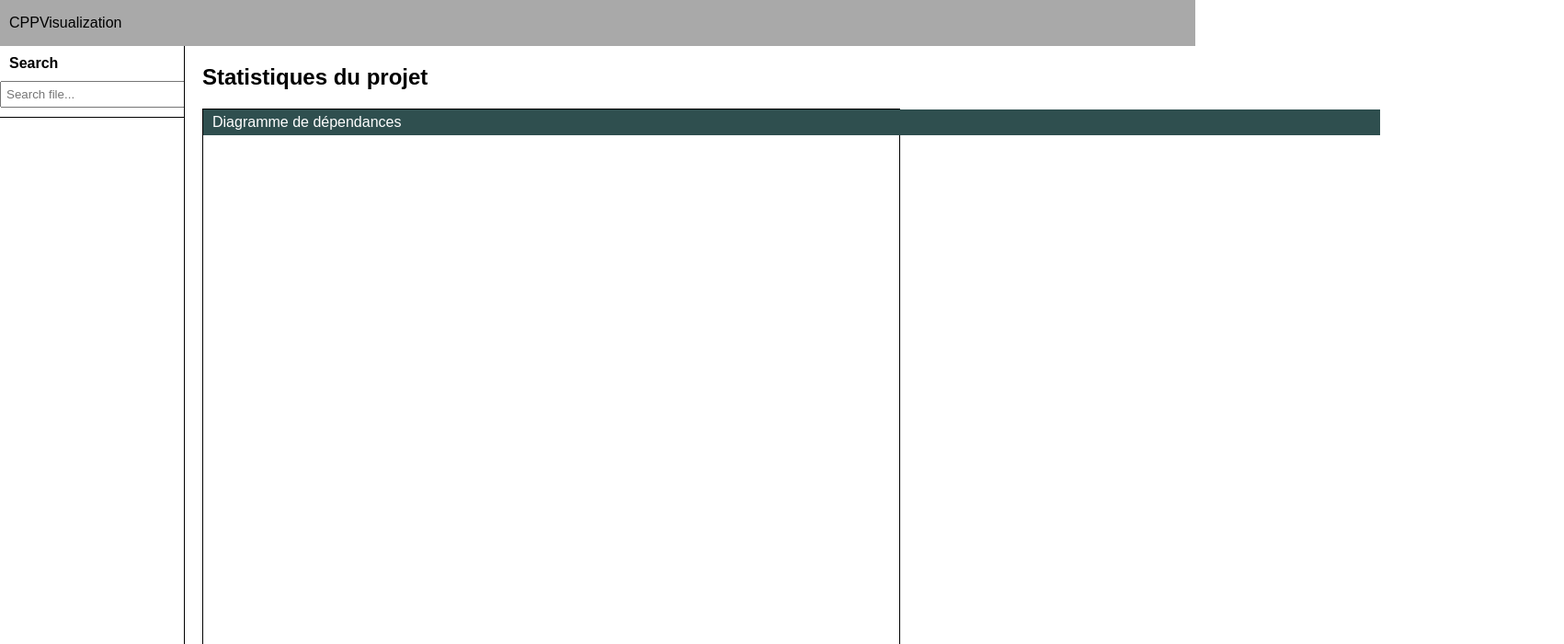
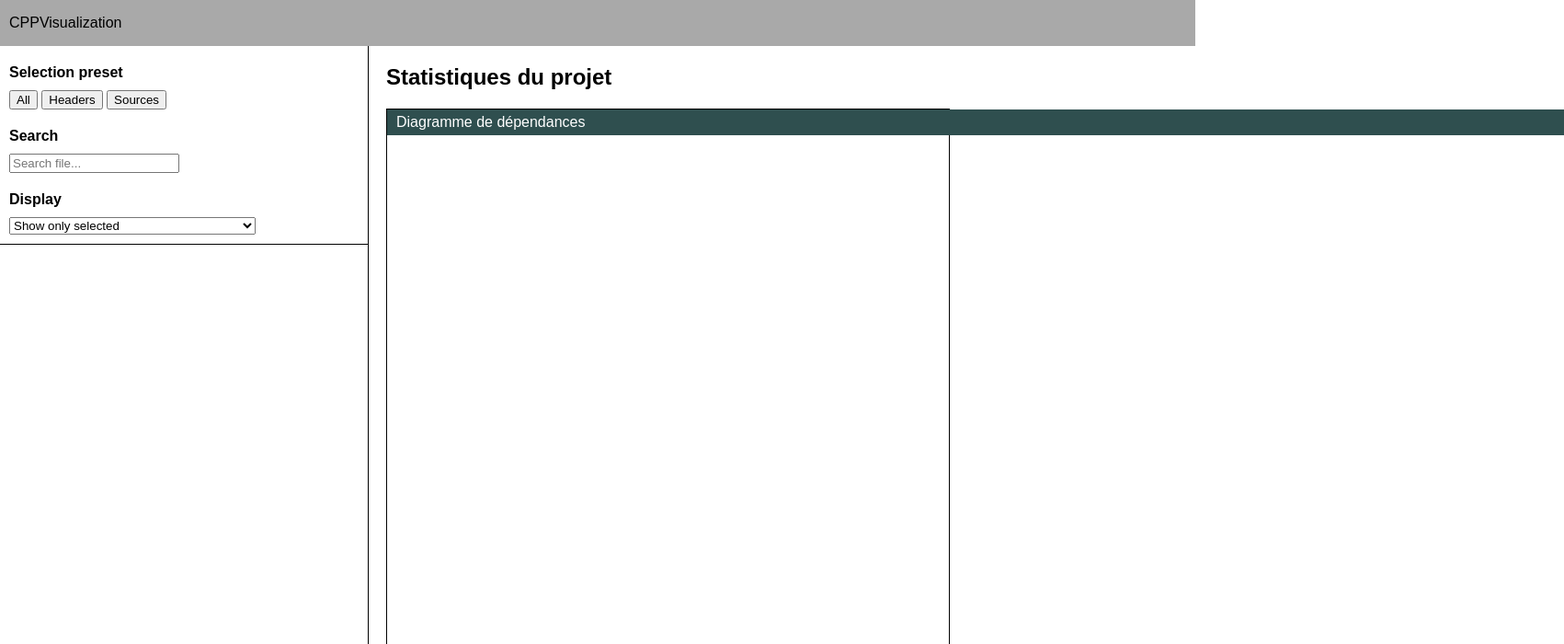
Before and after one commit to Scanix/CPPVisualization, an Electron app: page src/index.html in a window 1280 px wide. Shown: the top 700 px of the page at 92% size, 1701 px wide, since content can reach past the window. Drawn offline with nearby package versions, Linux system fonts and the light colour scheme.

Commit message:
Style changes

```diff
--- a/src/css/main.css
+++ b/src/css/main.css
@@ -22,7 +22,7 @@ nav {
 
 .container-tree {
     position: fixed;
-    width: 200px;
+    width: 400px;
     height: 100%;
     top: 50px;
     left: 0px;
@@ -32,7 +32,7 @@ nav {
 
 .container-grid {
     margin-top: 30px;
-    margin-left: 200px;
+    margin-left: 400px;
     padding: 20px;
 }
 
@@ -74,12 +74,12 @@ nav {
 }
 
 .file-tree-header div {
-    padding: 10px;
+    padding-top: 20px;
+    padding-bottom: 10px;
 }
 
-.file-tree-header input {
-    width: 100%;
-    padding: 5px;
+.file-tree-header {
+    padding-left: 10px;
 }
 
 .item-header {
@@ -146,7 +146,6 @@ nav {
 
 
 .tree-folder-name {
-    font-weight: bold;
     padding-top: 2px;
     cursor: pointer;
 }
--- a/src/index.html
+++ b/src/index.html
@@ -16,8 +16,19 @@
     <div class="container-main">
         <div class="container-tree" id="file-tree">
             <div class="file-tree-header">
+                <div>Selection preset</div>
+                <button>All</button>
+                <button>Headers</button>
+                <button>Sources</button>
                 <div>Search</div>
                 <input type="text" id="search-file" placeholder="Search file...">
+                <div>Display</div>
+                <select>
+                    <option>Show only selected</option>
+                    <option>Show only selected and their connections</option>
+                    <option>Highlight selected</option>
+                    <option>Highlight selected and their connections</option>
+                </select>
             </div>
             <div id="file-tree-files"></div>
         </div>
```
